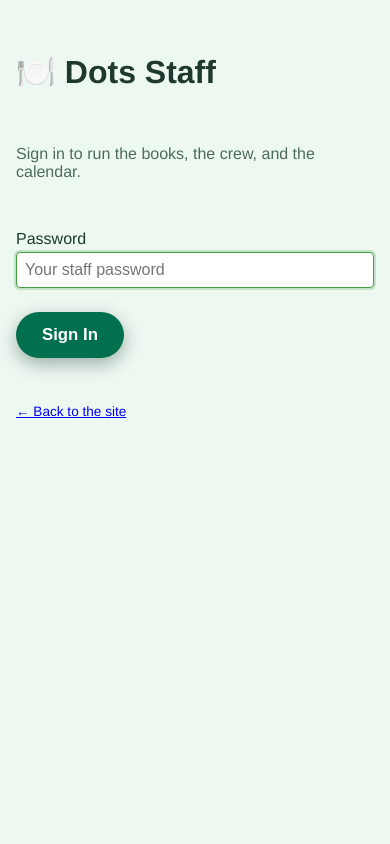
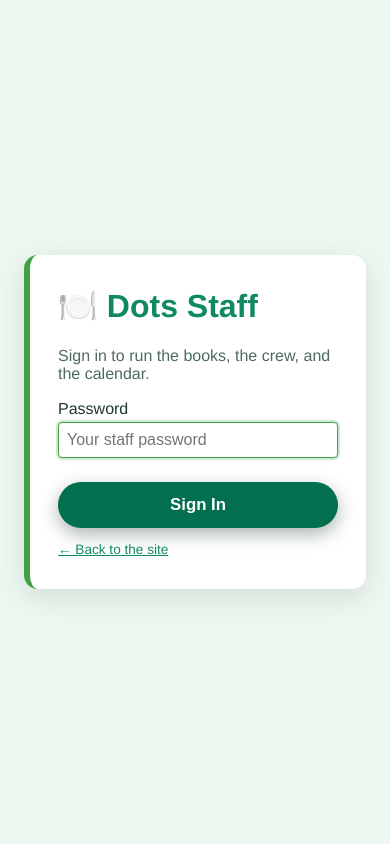
Before and after one commit to get-them666/dots-catering, a FastAPI app: page /admin/login in a window 390 px wide. Run offline with FastAPI, Linux system fonts and the light colour scheme.

Commit message:
Fix staff page integration and broken layout styles
Staff back office (/admin):
- Define missing loadEvents() — its absence threw on load and killed
  reloadAll(), leaving calendar, bookings, payroll, books, gallery and
  venues sections permanently empty
- Load market prices at startup (loadPrices was never called)
- reloadAll() now runs loaders independently so one failing endpoint
  can't take down the rest

Layout:
- Style the public footer (had zero CSS: unstyled text at the screen
  edge, default blue links) as a centered green band matching the header
- Stop the hero inheriting white-card styles (stray 6px border stripe,
  rounded corners, card shadow on the full-bleed banner)
- Center the staff login in a proper white card; style the Log out button
- Keep the mobile quote button from overlapping footer text; tighten
  header padding on small screens

```diff
--- a/frontend/static/style.css
+++ b/frontend/static/style.css
@@ -223,6 +223,11 @@ button.tiny {
   color: white;
   text-align: center;
   padding: 4.5rem 1.5rem 5rem;
+  /* The hero is a <section>, so it must opt OUT of the white-card look
+     (border-left stripe / rounded corners / card shadow) that section gets. */
+  border: none;
+  border-radius: 0;
+  box-shadow: none;
 }
 .hero-inner {
   max-width: 820px;
@@ -473,6 +478,9 @@ html { scroll-behavior: smooth; }
     box-shadow: 0 6px 20px rgba(15, 138, 95, 0.45);
   }
   main { padding-bottom: 4.5rem; }
+  /* Keep the fixed quote button from sitting on top of the footer text */
+  .site-footer { padding-bottom: 5.5rem; }
+  header { padding: 0.85rem 1.1rem; }
 }
 
 /* Availability chip in the quote wizard */
@@ -635,3 +643,91 @@ html { scroll-behavior: smooth; }
 .venue-card .muted { margin: 0 0 0.4rem; }
 .venue-range { font-weight: 700; margin: 0 0 0.5rem; }
 .venue-card a { color: #0f8a5f; font-weight: 600; }
+
+/* ---------------------------------------------------------------------------
+   Public site footer — full-width band, centered, matches the header
+   --------------------------------------------------------------------------- */
+.site-footer {
+  background: linear-gradient(135deg, #0b6b4a, #0f8a5f 60%, #149c62);
+  color: #fff;
+  text-align: center;
+  padding: 2.4rem 1.5rem;
+  margin-top: 2rem;
+  box-shadow: 0 -4px 16px rgba(15, 138, 95, 0.25);
+}
+.site-footer p {
+  margin: 0.4rem 0;
+  font-weight: 600;
+  letter-spacing: 0.01em;
+}
+.site-footer .muted {
+  color: rgba(255, 255, 255, 0.78);
+  font-weight: normal;
+  font-size: 0.9rem;
+  max-width: 640px;
+  margin: 0.5rem auto 0;
+}
+.footlinks {
+  display: flex;
+  justify-content: center;
+  flex-wrap: wrap;
+  gap: 1.25rem;
+  margin-top: 1.1rem;
+}
+.footlinks a {
+  color: #eafff2;
+  text-decoration: none;
+  font-weight: 600;
+  font-size: 0.95rem;
+}
+.footlinks a:hover { color: #fff; text-decoration: underline; }
+
+/* ---------------------------------------------------------------------------
+   Staff login (/admin/login) — centered card instead of raw page
+   --------------------------------------------------------------------------- */
+.login-body {
+  display: flex;
+  align-items: center;
+  justify-content: center;
+  min-height: 100vh;
+  padding: 1.5rem;
+  box-sizing: border-box;
+}
+.login-card {
+  display: block;
+  box-sizing: border-box;
+  max-width: 420px;
+  width: 100%;
+  margin: 0 auto;
+  padding: 2rem 1.75rem;
+  background: #fff;
+  border: none;
+  border-left: 6px solid #43a047;
+  border-radius: 14px;
+  box-shadow: 0 8px 28px rgba(31, 58, 45, 0.14);
+}
+.login-card h1 { margin-top: 0; color: #0f8a5f; }
+.login-card .banner {
+  position: static;
+  transform: none;
+  width: 100%;
+  max-width: none;
+  margin-bottom: 1rem;
+  box-shadow: none;
+}
+.login-form button { width: 100%; }
+.login-card .muted { margin-bottom: 0; }
+.login-card .muted a { color: #0f8a5f; }
+
+/* Header "Log out" / link-style button (admin top bar) */
+.linklike {
+  background: none;
+  border: none;
+  color: #eafff2;
+  padding: 0;
+  margin: 0;
+  font: inherit;
+  font-weight: 600;
+  cursor: pointer;
+}
+.linklike:hover { background: none; color: #fff; text-decoration: underline; }
```
Also changed, not shown: frontend/static/admin.js (+19 -8 lines).
